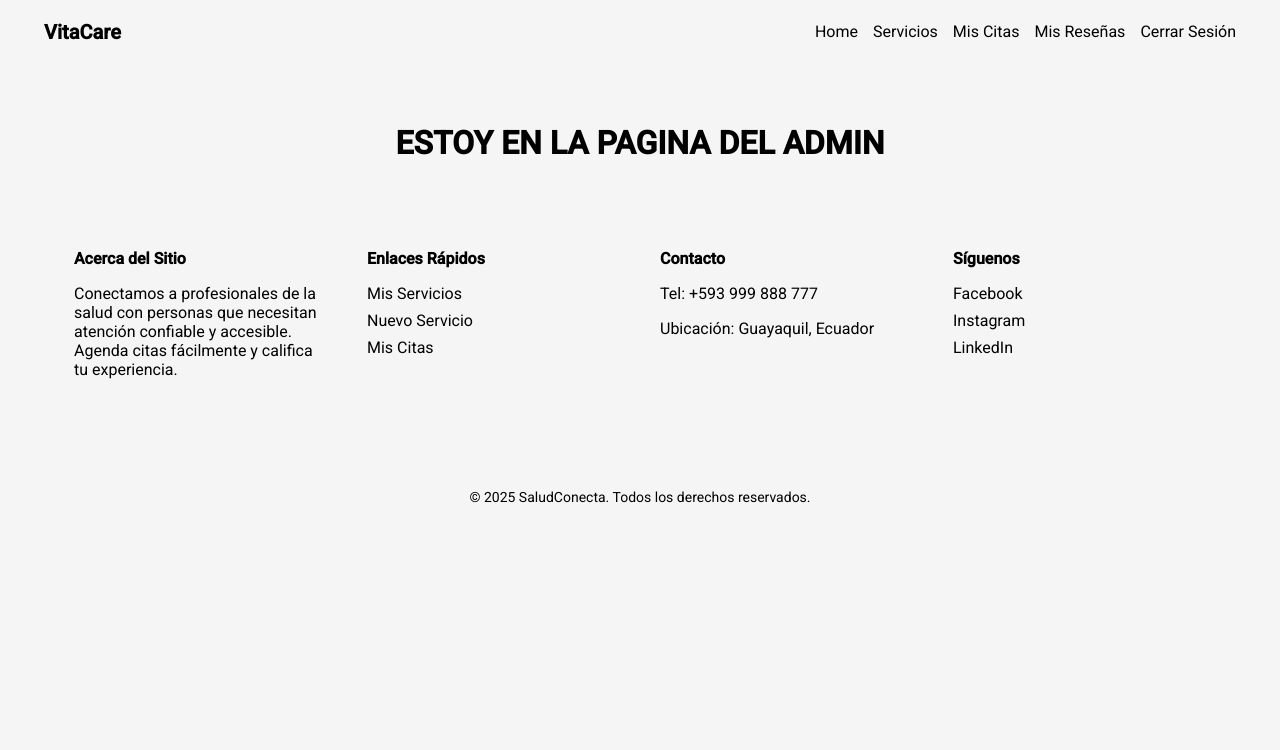
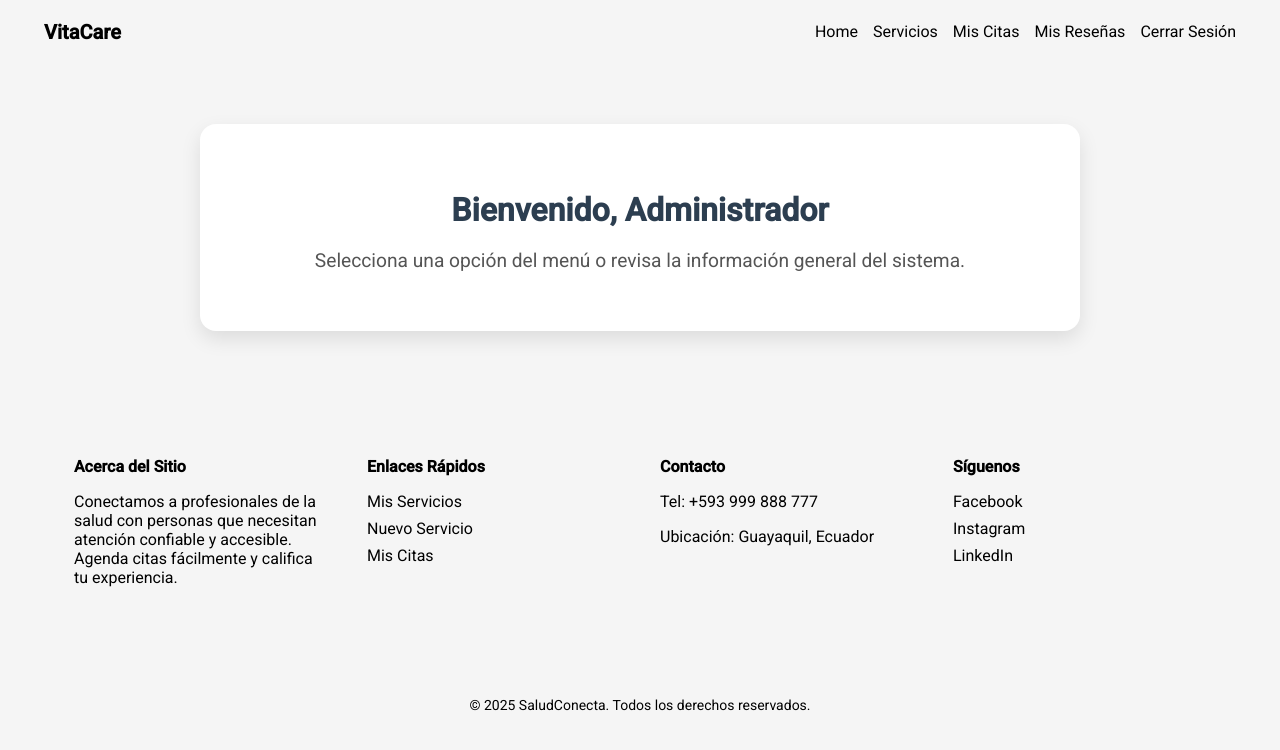
Before and after one commit to AbrahamzzZ/Directorio-Salud, an Angular app: page /admin-dashboard in a window 1280 px wide. Shown: the top 750 px of the page. Built offline with nearby package versions, Linux system fonts and the light colour scheme.

Commit message:
Se agrego un texto en la pagina del administrador

```diff
--- a/src/app/components/pages/administrador-dashboard/administrador-dashboard.component.css
+++ b/src/app/components/pages/administrador-dashboard/administrador-dashboard.component.css
@@ -0,0 +1,33 @@
+.bienvenido {
+  max-width: 800px;
+  margin: 60px auto;
+  padding: 40px;
+  text-align: center;
+  background: #ffffff;
+  border-radius: 16px;
+  box-shadow: 0 8px 20px rgba(0, 0, 0, 0.1);
+  transition: transform 0.3s ease;
+}
+
+/*.bienvenido:hover {
+  transform: translateY(-4px);
+}*/
+
+.bienvenido h2 {
+  font-size: 2rem;
+  color: #2c3e50;
+  margin-bottom: 20px;
+}
+
+.bienvenido p {
+  font-size: 1.2rem;
+  color: #555;
+}
+
+/* Fondo general de la página */
+body {
+  background: #f4f7fc;
+  font-family: 'Segoe UI', Tahoma, Geneva, Verdana, sans-serif;
+  margin: 0;
+  padding: 0;
+}
--- a/src/app/components/pages/administrador-dashboard/administrador-dashboard.component.html
+++ b/src/app/components/pages/administrador-dashboard/administrador-dashboard.component.html
@@ -1,3 +1,6 @@
 <app-header></app-header>
-<h1>ESTOY EN LA PAGINA DEL ADMIN</h1>
+<div class="bienvenido">
+  <h2>Bienvenido, Administrador</h2>
+  <p>Selecciona una opción del menú o revisa la información general del sistema.</p>
+</div>
 <app-footer></app-footer>
```
